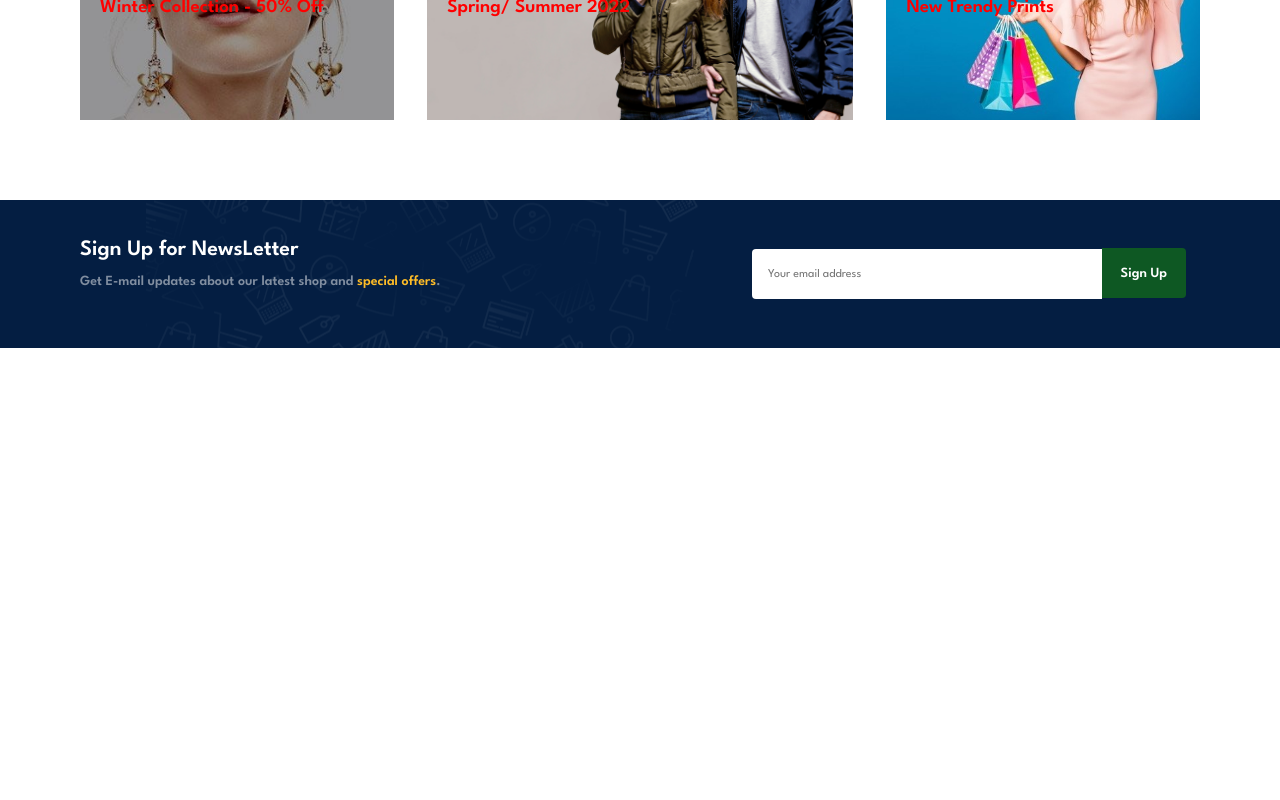
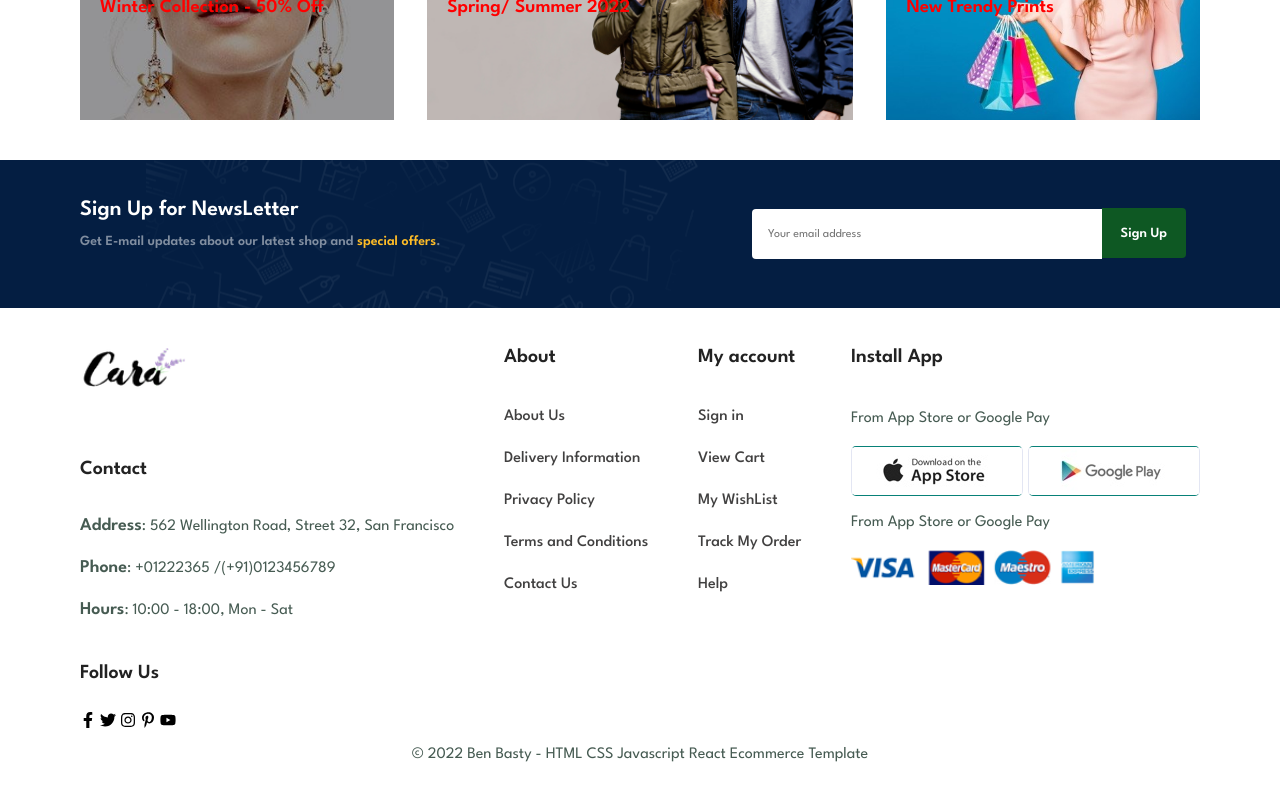
Before and after one commit to benbasty/ecommercereact, a React (Create React App) app: page / in a window 1280 px wide. Shown: the part 4024-4824 px from the top of the page. Before the commit the page ends 4412 px from the top, so only its background shows below. Built offline with nearby package versions, Linux system fonts and the light colour scheme.

Commit message:
React javascript html css ecommerce website

```diff
--- a/src/App.js
+++ b/src/App.js
@@ -9,6 +9,7 @@ import NewArrival from './components/New Arrival/NewArrival';
 import SmallBanners from './components/SmallBanners/smallBanners';
 import TextBanners from './components/TextBanners/TextBanners';
 import NewsLetter from './components/NewsLetter/NewsLetter';
+import Footer from './components/Footer/Footer';
 
 function App() {
   return (
@@ -22,6 +23,7 @@ function App() {
       <SmallBanners />
       <TextBanners />
       <NewsLetter />
+      <Footer />
     </div>
 
   );
--- /dev/null
+++ b/src/components/Footer/Footer.js
@@ -0,0 +1,59 @@
+import './footer.css';
+import LOGO from '../../assets/img/logo.png';
+import app from '../../assets/img/pay/app.jpg';
+import play from '../../assets/img/pay/play.jpg';
+import pay from '../../assets/img/pay/pay.png';
+import {FaFacebookF, FaTwitter, FaInstagram, FaPinterestP, FaYoutube} from 'react-icons/fa';
+
+
+function Footer() {
+    return(
+        <footer className="section-p1">
+            <div className='main-footer'>
+                <div className='contact'>
+                    <img src={LOGO} alt='logo' />
+                    <h4>Contact</h4>
+                    <p><span>Address</span>: 562 Wellington Road, Street 32, San Francisco</p>
+                    <p><span>Phone</span>: +01222365 /(+91)0123456789</p>
+                    <p><span>Hours</span>: 10:00 - 18:00, Mon - Sat</p>
+                    <h4>Follow Us</h4>
+                    <div className='socials'>
+                        <FaFacebookF /> <FaTwitter /> <FaInstagram /> <FaPinterestP /> <FaYoutube />
+                    </div>
+                </div>
+                <div className='about'>
+                    <h4>About</h4>
+                    <a href='#about'>About Us</a>
+                    <a href='#delivery'>Delivery Information</a>
+                    <a href='#privacy'>Privacy Policy</a>
+                    <a href='#terms'>Terms and Conditions</a>
+                    <a href='#contact'>Contact Us</a>
+                </div>
+                <div className='account'>
+                    <h4>My account</h4>
+                    <a href='#signin'>Sign in</a>
+                    <a href='#cart'>View Cart</a>
+                    <a href='#whislist'>My WishList</a>
+                    <a href='#tracking'>Track My Order</a>
+                    <a href='#help'>Help</a>
+                </div>
+                <div className='app'>
+                    <h4>Install App</h4>
+                    <p>From App Store or Google Pay</p>
+                    <div className='download-img'>
+                        <img src={app} alt='app'/>
+                        <img src={play} alt='play'/>
+                    </div>
+                    <p>From App Store or Google Pay</p>
+                    <img src={pay} alt='pay' className='pay'/>
+                </div>
+            </div>
+            <div className='copyright'>
+                <p>&copy; 2022 Ben Basty - HTML CSS Javascript React Ecommerce Template</p>
+            </div>
+
+
+        </footer>
+    )
+}
+export default Footer;
--- /dev/null
+++ b/src/components/Footer/footer.css
@@ -0,0 +1,66 @@
+footer .main-footer {
+    display: flex;
+    justify-content: space-between;
+    flex-wrap: wrap;
+}
+
+footer .main-footer .contact,
+footer .main-footer .about,
+footer .main-footer .account,
+footer .main-footer .app {
+    display: flex;
+    flex-direction: column;
+}
+
+footer .main-footer .contact img {
+    width: 40%;
+    padding-bottom: 40px;
+}
+footer .main-footer .contact h4 {
+    font-weight: 900;
+    font-size: 20px;
+    padding: 30px 0;
+
+}
+footer .main-footer .contact p {
+    line-height: 0.3;
+}
+
+footer .main-footer .contact p span {
+    font-weight: 900;
+    font-size: 18px;
+}
+
+footer .main-footer .about h4,
+footer .main-footer .account h4,
+footer .main-footer .app h4 {
+    padding-bottom: 30px;
+    font-weight: 800;
+}
+
+footer .main-footer .about a,
+footer .main-footer .account a {
+    line-height: 2;
+    padding: 5px 0;
+    text-decoration: none;
+    color: rgb(65, 64, 64);
+    font-weight: 500;
+}
+
+footer .main-footer .app .download-img img {
+    border: 1px solid #E3E6F3;
+    border-radius: 5px;
+    border-top-color: #088178;
+    border-bottom-color: #088178;
+}
+footer .main-footer .app .download-img img:nth-child(1) {
+    margin-right: 5px;
+}
+
+footer .main-footer .app .pay {
+    width: 70%;
+}
+
+footer .copyright {
+    text-align: center;
+}
--- a/src/components/NewsLetter/NewsLetter.js
+++ b/src/components/NewsLetter/NewsLetter.js
@@ -1,7 +1,7 @@
 import './newsletter.css';
 function NewsLetter() {
     return(
-        <section id='newsletter' className='section-p1 section-m1'>
+        <section id='newsletter' className='section-p1'>
             <div className='newsText'>
                 <h4>Sign Up for NewsLetter</h4>
                 <p>Get E-mail updates about our latest shop and <span>special offers</span>.</p>
```
Also changed, not shown: src/components/NewsLetter/newsletter.css (line endings or trailing spaces).
